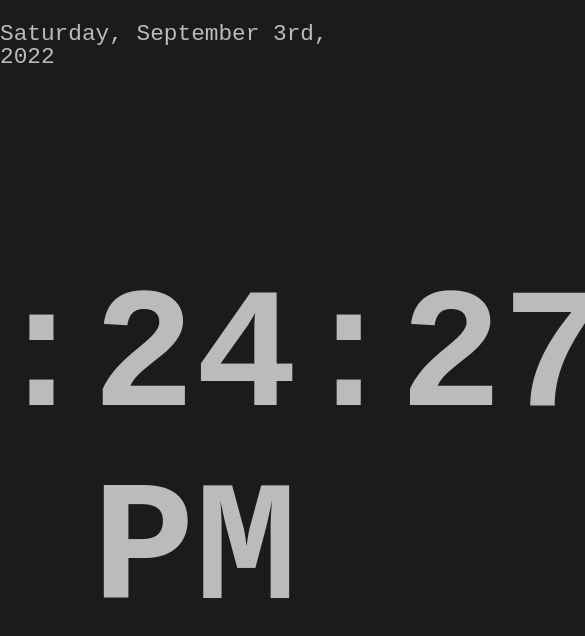
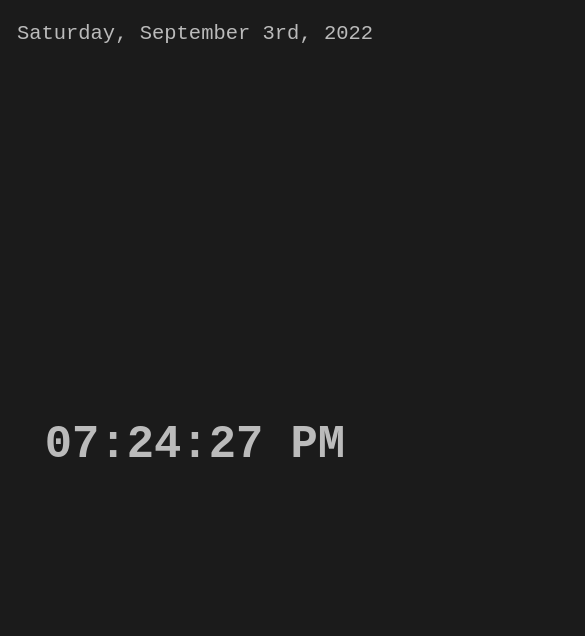
Before and after one commit to ponqueli/clock, a React (Create React App) app: page / in a window 390 px wide. Shown: the top 636 px of the page, 585 px wide, since content can reach past the window. Built offline with nearby package versions, Linux system fonts and the light colour scheme.

Commit message:
feat: adding media query

```diff
--- a/src/styles/global.js
+++ b/src/styles/global.js
@@ -34,13 +34,68 @@ export const GlobalStyle = createGlobalStyle`
     line-height: 2rem;
     margin-bottom: auto;
     margin-top: 2rem;
+    text-align: center;
+
+    @media (max-width: 421px) {
+      font-size: 1.8rem;
+    }
+
+    @media (max-width: 389px) {
+      font-size: 1.5rem;
+    }
   }
 
   h1 {
+    text-align: center;
     margin-bottom: auto;
     font-size: 15rem;
     text-align: center;
     color: ${({ theme }) => theme.colors.text_primary};
+
+    @media (max-width: 1378px) {
+      font-size: 12rem;
+    }
+
+    @media (max-width: 1103px) {
+      font-size: 11rem;
+    }
+
+    @media (max-width: 958px) {
+      font-size: 10rem;
+    }
+
+    @media (max-width: 856px) {
+      font-size: 9rem;
+    }
+
+    @media (max-width: 801px) {
+      font-size: 9rem;
+    }
+
+    @media (max-width: 769px) {
+      font-size: 8rem;
+    }
+
+    @media (max-width:  652px) {
+      font-size: 7rem;
+    }
+
+    @media (max-width: 561px) {
+      font-size: 6rem;
+    }
+
+    @media (max-width:  475px) {
+      font-size: 5rem;
+    }
+
+    @media (max-width: 421px) {
+      font-size: 4rem;
+    }
+
+    @media (max-width:  320px) {
+      font-size: 6rem;
+    }
+
   }
 `;
 
```
